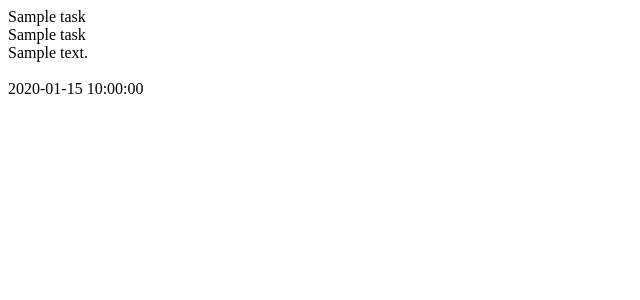
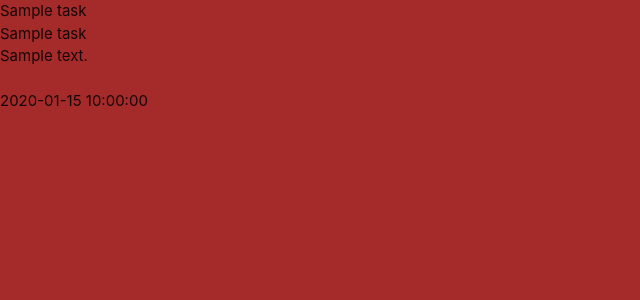
Before and after one commit to J-O-B/task-manager-application, a Flask app: page / in a window 1280 px wide. Shown: the top 300 px of the page, without its empty margins (0-640 px from the left). Run offline with Flask 2, Linux system fonts and the light colour scheme; a database or web service that is not in the repository returns one stand-in record (values such as "Sample title"); some libraries are stand-ins or nearby versions.

Commit message:
added more to base templatem css and js

```diff
--- a/app.py
+++ b/app.py
@@ -1,7 +1,6 @@
 import os
-from flask import (
-    Flask, flash, render_template,
-    redirect, request, session, url_for)
+from flask import (Flask, flash, render_template,
+                   redirect, request, session, url_for)
 from flask_pymongo import PyMongo
 from bson.objectid import ObjectId
 if os.path.exists("env.py"):
--- /dev/null
+++ b/static/css/style.css
@@ -0,0 +1,3 @@
+body{
+    background-color: brown;
+}
--- a/templates/base.html
+++ b/templates/base.html
@@ -3,12 +3,39 @@
 <head>
     <meta charset="UTF-8">
     <meta name="viewport" content="width=device-width, initial-scale=1.0">
+
+    <!--FontAwsome-->
+    <link rel="stylesheet" href="https://cdnjs.cloudflare.com/ajax/libs/font-awesome/5.15.1/css/all.min.css"
+        integrity="sha512-+4zCK9k+qNFUR5X+cKL9EIR+ZOhtIloNl9GIKS57V1MyNsYpYcUrUeQc9vNfzsWfV28IaLL3i96P9sdNyeRssA==" crossorigin="anonymous" type="text/css"/>
+
+    <!--Materialize CSS-->
+    <link rel="stylesheet" href="https://cdnjs.cloudflare.com/ajax/libs/materialize/1.0.0/css/materialize.min.css" type="text/css">
+
+    <!--Local CSS-->
+    <link rel="stylesheet" href="{{ url_for('static', filename='css/style.css') }}" type="text/css">
     <title>Task Manager</title>
+    {% block styles %}
+    {% endblock %}
 </head>
 <body>
 
     {% block content %}
 
     {% endblock %}
+
+    <!-- jQuery -->
+    <script src="https://code.jquery.com/jquery-3.5.1.min.js"
+        integrity="sha256-9/aliU8dGd2tb6OSsuzixeV4y/faTqgFtohetphbbj0=" crossorigin="anonymous"></script>
+
+    <!--Materialize JavaScript-->
+    <script src="https://cdnjs.cloudflare.com/ajax/libs/materialize/1.0.0/js/materialize.min.js"></script>
+
+    <!-- Local Scripts-->
+    <script src="{{ url_for('static', filename='js/script.js') }}"></script>
+
+    <!--For Individual Page Scipts-->
+    {% block scripts %}
+    {% endblock %}
+
 </body>
 </html>
```
Also changed, not shown: README.md, static/js/script.js (added).
